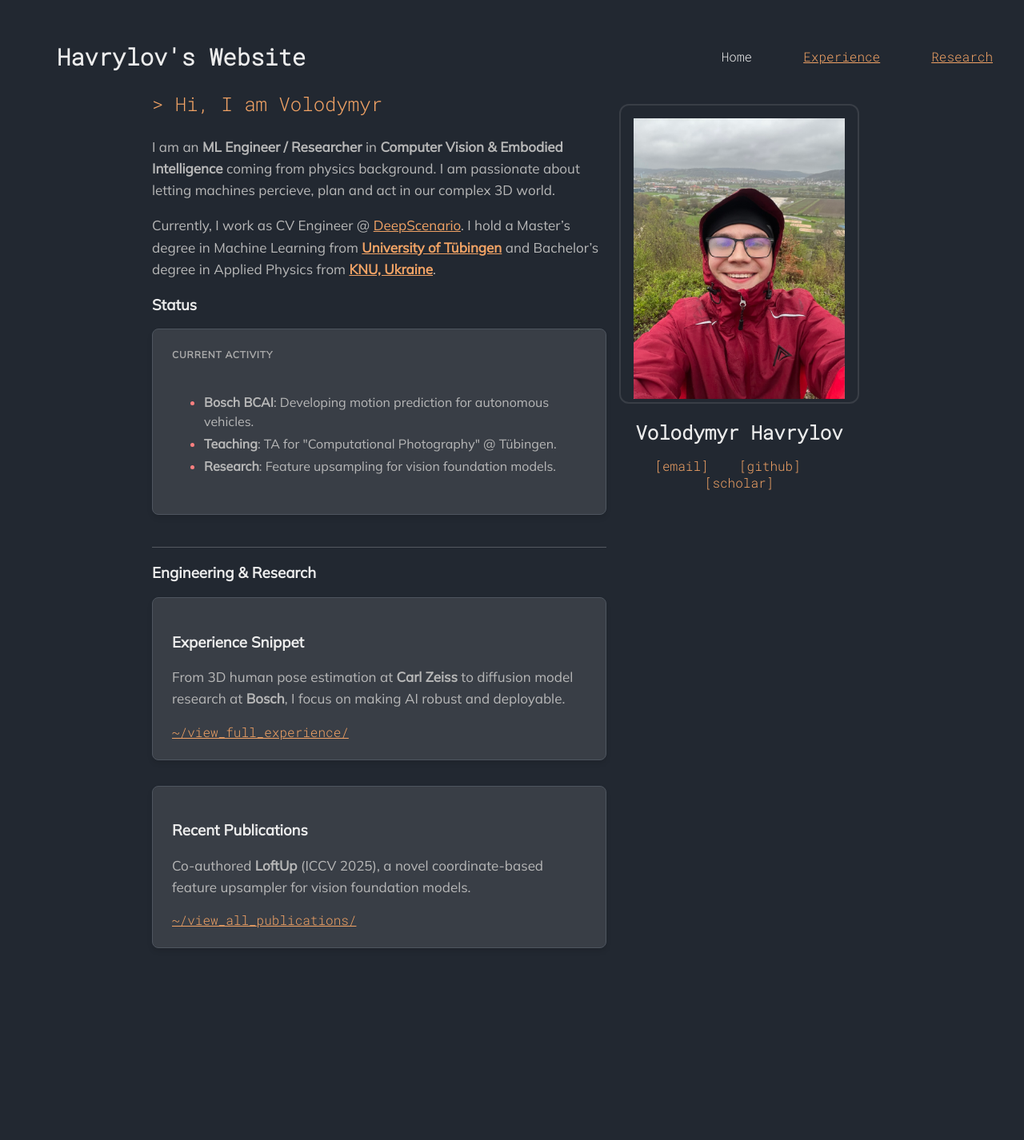
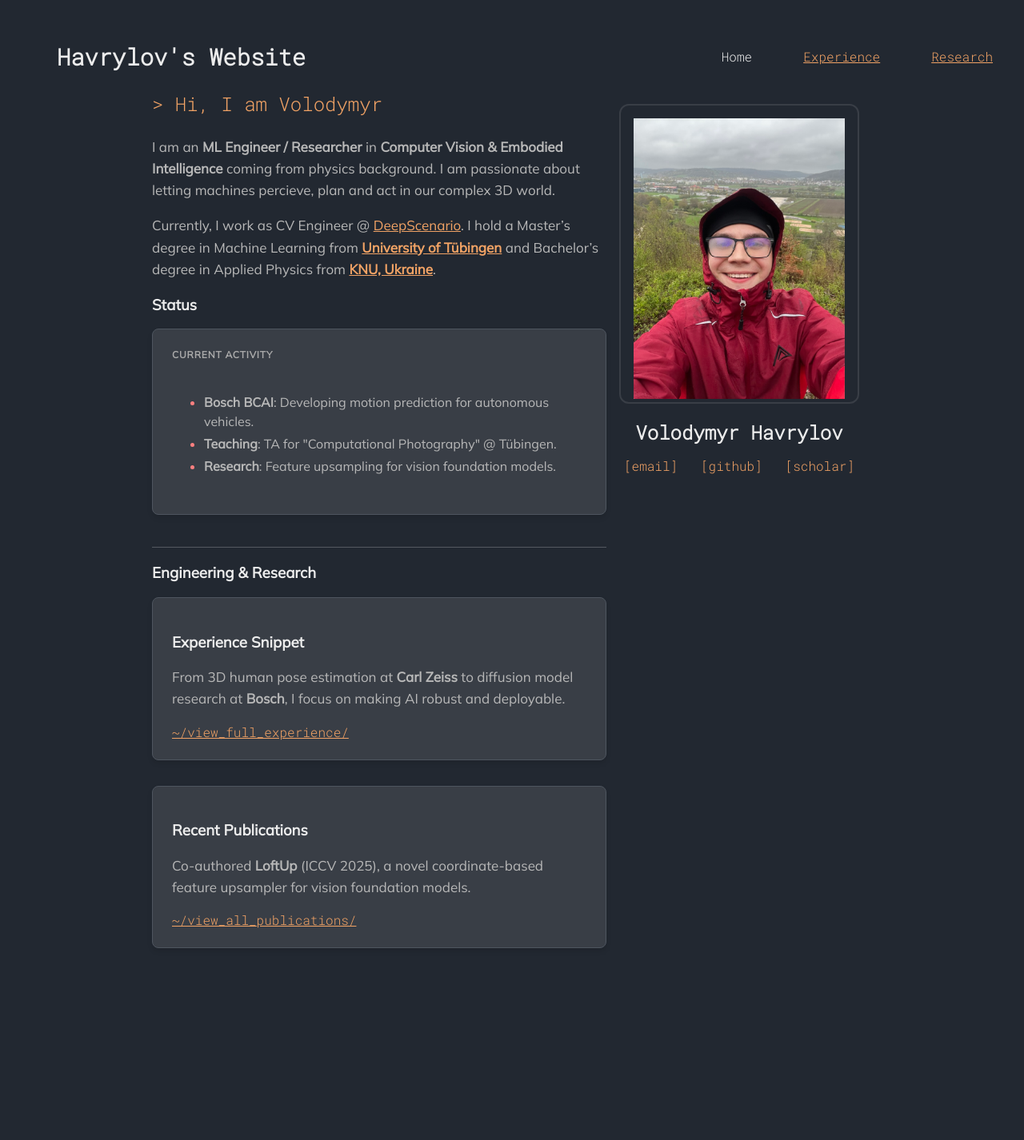
Before and after one commit to havrylovv/havrylovv.github.io, a Jekyll site: the page built from index.md, in a window 1280 px wide. Shown: the whole page at 80% size. Built offline with Jekyll 4.4.1, drawn with Linux system fonts in a browser that asks for light colours.

Commit message:
layout: conf badge

```diff
--- a/_includes/rcol.html
+++ b/_includes/rcol.html
@@ -1,9 +1,9 @@
 <img class="profile-img-large bimg" src="/assets/images/profile.jpeg">
 <div class="small mono center" style="margin-top: 1rem;">
-  <div style="font-size: 1.5rem; color: #ececec;"><strong>Volodymyr Havrylov</strong></div>
+<div style="font-size: 1.5rem; color: #ececec;"><strong>Volodymyr Havrylov</strong></div>
   <div style="margin-top: 15px; font-size: 1rem;">
-    <a href="mailto:volodymyr.havrylov01@gmail.com" class="noline" target="_blank" rel="noopener noreferrer">[email]</a> &nbsp;&nbsp;
-    <a href="https://github.com/havrylovv" class="noline" target="_blank" rel="noopener noreferrer">[github]</a> &nbsp;&nbsp;
+    <a href="mailto:volodymyr.havrylov01@gmail.com" class="noline" target="_blank" rel="noopener noreferrer">[email]</a> &nbsp;
+    <a href="https://github.com/havrylovv" class="noline" target="_blank" rel="noopener noreferrer">[github]</a> &nbsp;
     <a href="https://scholar.google.com/citations?user=FG9b_yoAAAAJ&hl=en" class="noline" target="_blank" rel="noopener noreferrer">[scholar]</a>
   </div>
 </div>
```
Also changed, not shown: papers.md (+3 -3 lines).
